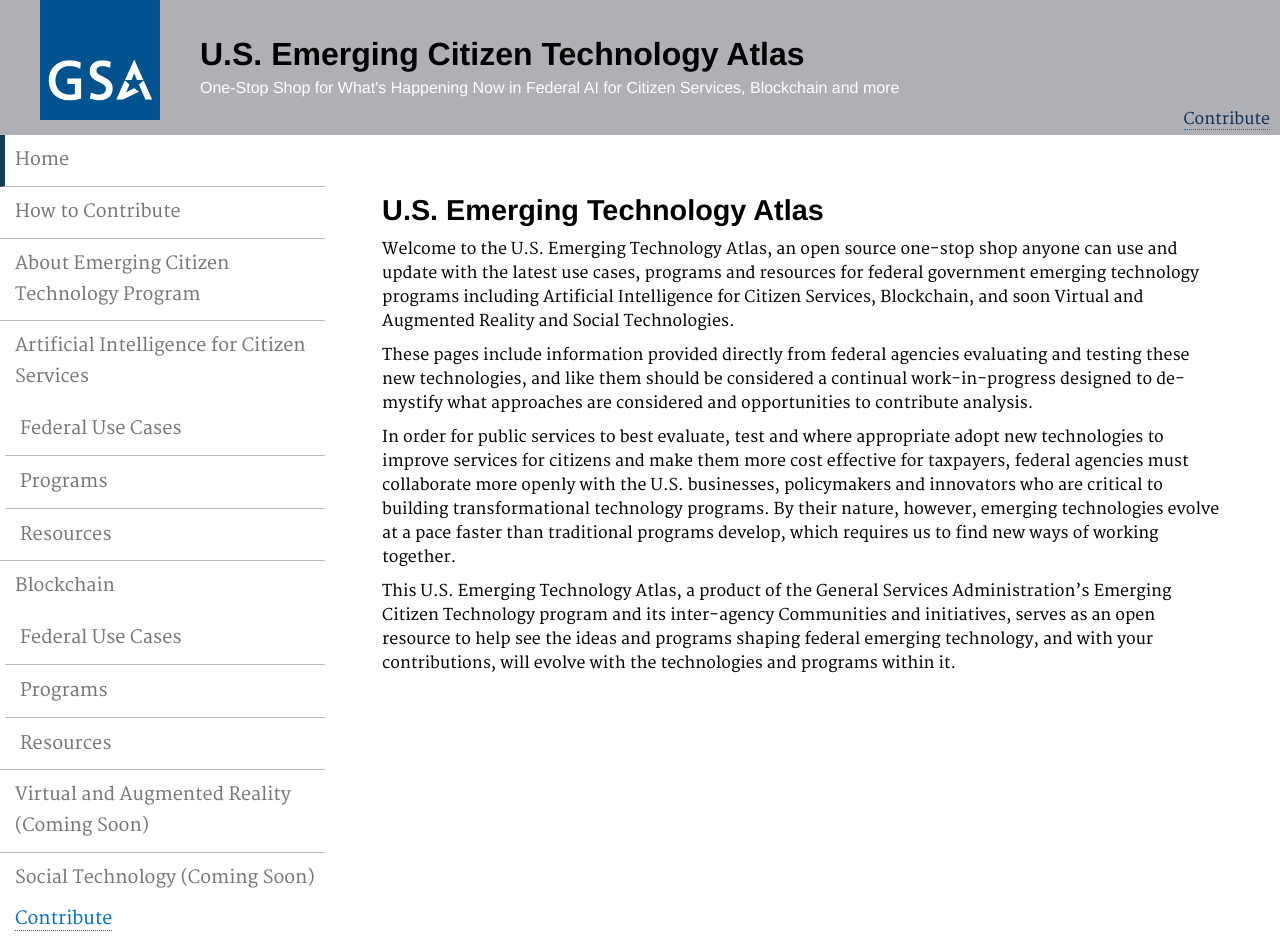
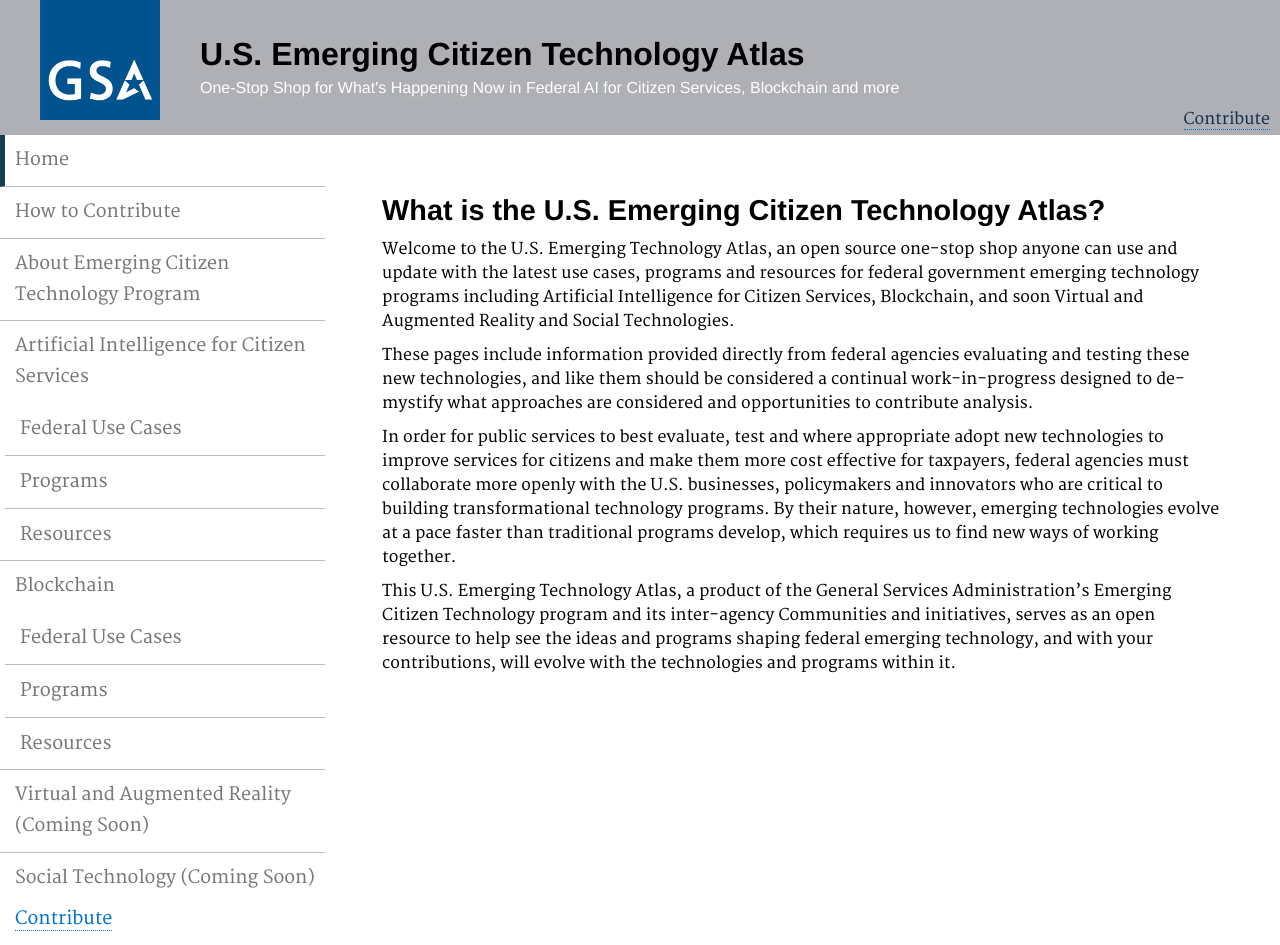
Before and after one commit to GSA/emerging-technology-atlas, a Jekyll site: the page built from pages/index.md, in a window 1280 px wide. Built offline with Jekyll 4.4.1, drawn with Linux system fonts in a browser that asks for light colours.

Commit message:
Update index.md

```diff
--- a/pages/index.md
+++ b/pages/index.md
@@ -6,7 +6,7 @@ description: ""
 ---
 
 
-<h2>U.S. Emerging Technology Atlas</h2>
+<h2>What is the U.S. Emerging Citizen Technology Atlas?</h2>
 
 <p dir="ltr">Welcome to the U.S. Emerging Technology Atlas, an open source one-stop shop anyone can use and update with the latest use cases, programs and resources for federal government emerging technology programs including Artificial Intelligence for Citizen Services, Blockchain, and soon Virtual and Augmented Reality and Social Technologies.</p>
 
```
